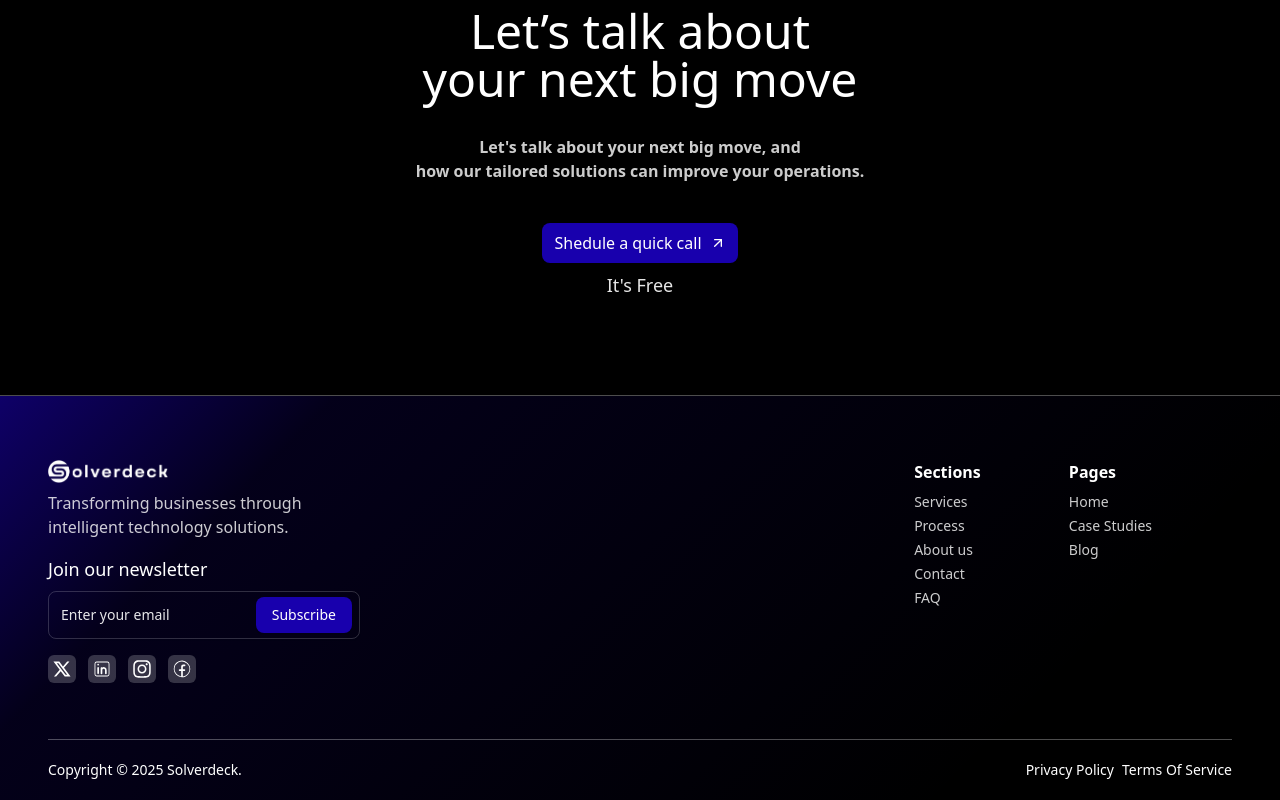
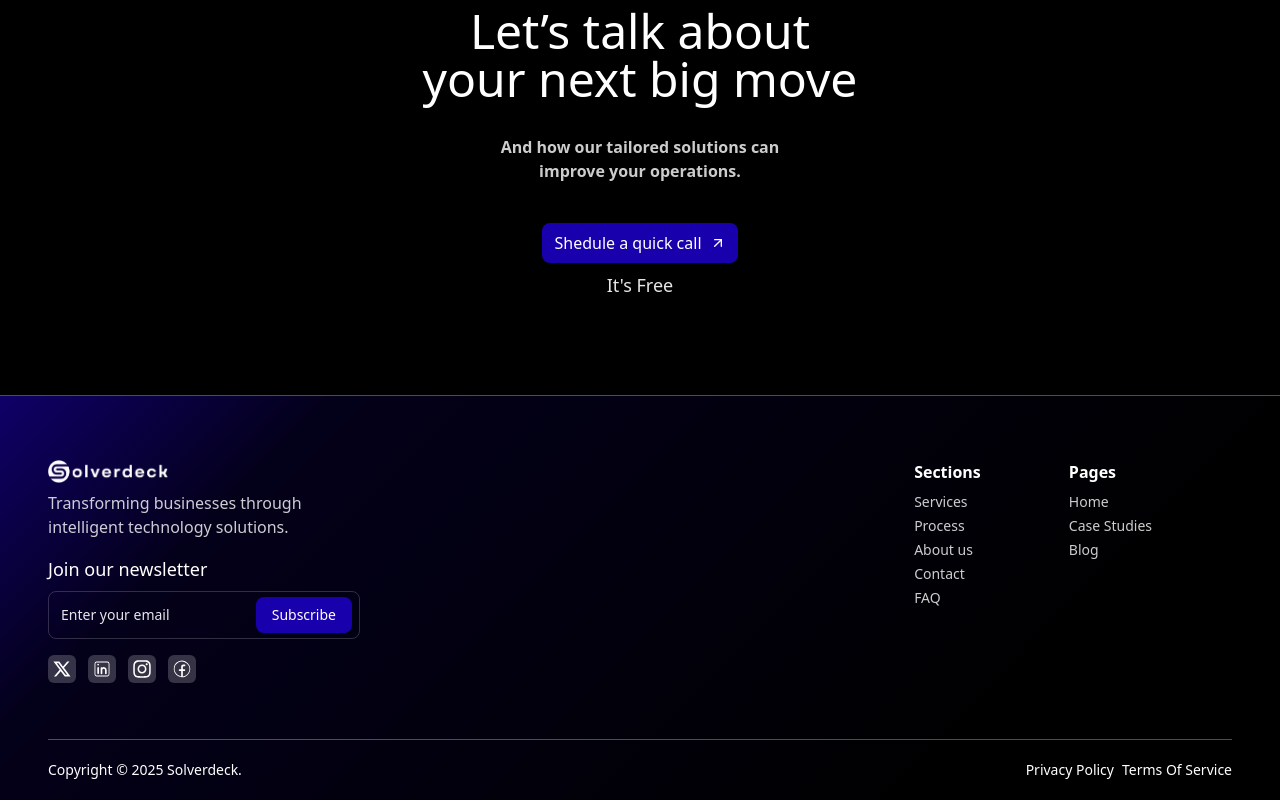
Before and after one commit to Solverdeck-Org/solver-deck, a Next.js app: page / in a window 1280 px wide. Shown: the part 8112-8912 px from the top of the page. Built offline with nearby package versions, Linux system fonts and the light colour scheme.

Commit message:
fix: correct CTA description

```diff
--- a/components/CTA.tsx
+++ b/components/CTA.tsx
@@ -15,8 +15,7 @@ const CTA = () => {
         Let’s talk about <br /> your next big move
       </h2>
       <p className="section-desc">
-        Let's talk about your next big move, and <br /> how our tailored
-        solutions can improve your operations.
+        And how our tailored solutions can <br /> improve your operations.
       </p>
       <Link href="">
         <Button className="bg-[#1800AD] mt-10 h-10 text-base items-center hover:bg-white hover:text-[#1800AD]">
```
